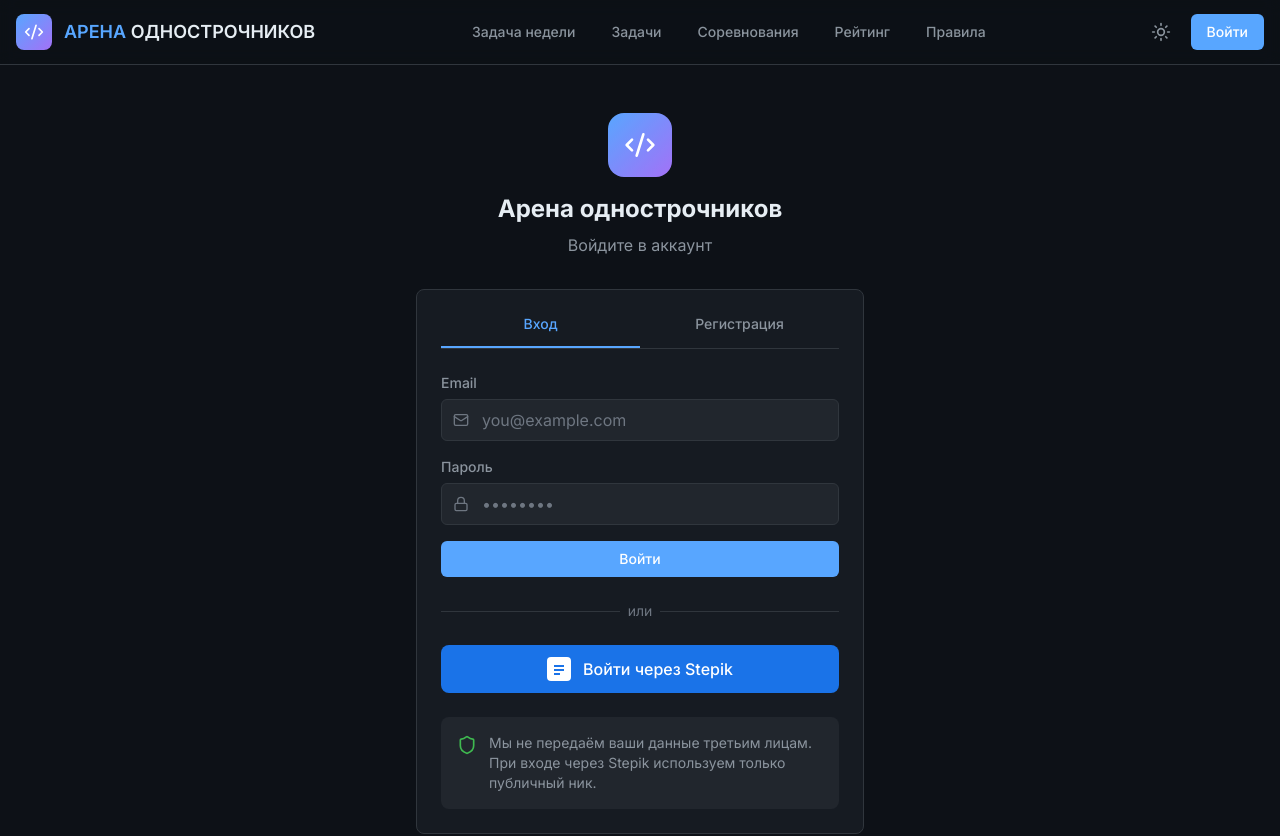
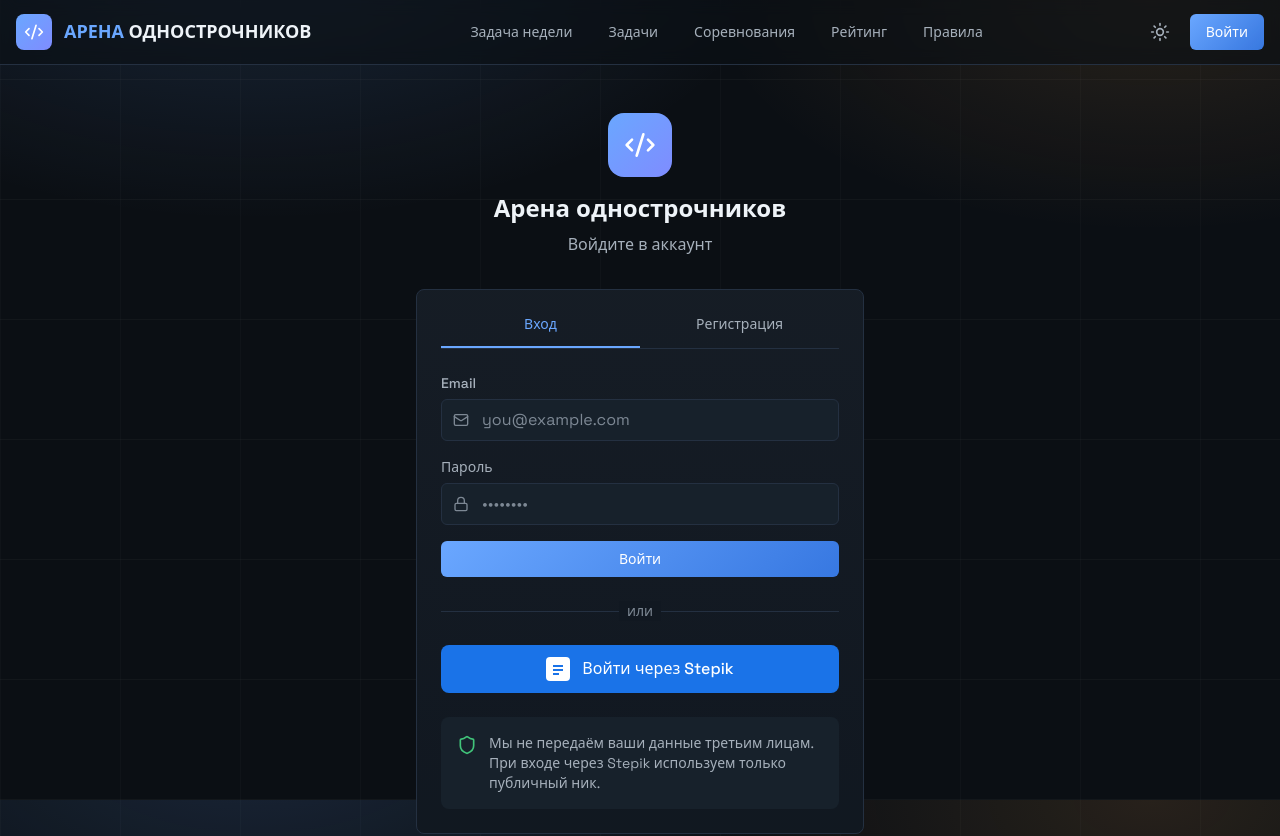
Before and after one commit to kuzmin-lemmi/codegolf-arena, a Next.js app: page /auth in a window 1280 px wide. Shown: the top 836 px of the page. Built offline with nearby package versions, Linux system fonts and the light colour scheme; no server answers.

Commit message:
Refresh dark arena styling

```diff
--- a/src/app/globals.css
+++ b/src/app/globals.css
@@ -4,71 +4,61 @@
 
 /* Тёмная тема (по умолчанию) */
 :root {
-  --background: #0d1117;
-  --background-secondary: #161b22;
-  --background-tertiary: #21262d;
-  --border: #30363d;
-  --text-primary: #f0f6fc;
-  --text-secondary: #8b949e;
-  --text-muted: #6e7681;
-  --accent-blue: #58a6ff;
-  --accent-green: #3fb950;
-  --accent-red: #f85149;
-  --accent-yellow: #d29922;
-  --accent-purple: #a371f7;
+  --background: #0b0f14;
+  --background-secondary: #111821;
+  --background-tertiary: #17212b;
+  --border: #243041;
+  --border-light: #334155;
+  --text-primary: #eef3f8;
+  --text-secondary: #a6b0bb;
+  --text-muted: #7d8894;
+  --accent-blue: #6aa7ff;
+  --accent-green: #41c47a;
+  --accent-amber: #f0a44b;
+  --accent-yellow: #e0b04f;
+  --accent-red: #f25f5c;
   --tier-bronze: #cd7f32;
   --tier-silver: #c0c0c0;
-  --tier-gold: #ffd700;
+  --tier-gold: #ffd166;
 }
 
 /* Светлая тема */
 [data-theme="light"] {
-  --background: #ffffff;
-  --background-secondary: #f6f8fa;
-  --background-tertiary: #eaeef2;
-  --border: #d0d7de;
-  --text-primary: #1f2328;
-  --text-secondary: #57606a;
-  --text-muted: #8c959f;
-  --accent-blue: #0969da;
-  --accent-green: #1a7f37;
-  --accent-red: #cf222e;
-  --accent-yellow: #9a6700;
-  --accent-purple: #8250df;
+  --background: #f6f7fb;
+  --background-secondary: #ffffff;
+  --background-tertiary: #eef1f6;
+  --border: #d9e0ea;
+  --border-light: #c8d2e1;
+  --text-primary: #121722;
+  --text-secondary: #465163;
+  --text-muted: #6e7a8c;
+  --accent-blue: #2f6ef5;
+  --accent-green: #1f9d5a;
+  --accent-amber: #c5741e;
+  --accent-yellow: #9a6b1b;
+  --accent-red: #c63d3a;
   --tier-bronze: #a05a2c;
   --tier-silver: #6e7781;
-  --tier-gold: #bf8700;
-}
-
-/* Импорт шрифтов */
-@import url('https://fonts.googleapis.com/css2?family=Inter:wght@400;500;600;700&family=JetBrains+Mono:wght@400;500;600;700&display=swap');
-
-/* Базовые стили */
-:root {
-  --background: #0d1117;
-  --background-secondary: #161b22;
-  --background-tertiary: #21262d;
-  --border: #30363d;
-  --border-light: #484f58;
-  --text-primary: #e6edf3;
-  --text-secondary: #8b949e;
-  --text-muted: #6e7681;
-  --accent-blue: #58a6ff;
-  --accent-green: #3fb950;
-  --accent-yellow: #d29922;
-  --accent-red: #f85149;
-  --tier-bronze: #cd7f32;
-  --tier-silver: #c0c0c0;
-  --tier-gold: #ffd700;
+  --tier-gold: #b07a16;
 }
 
 html {
   color-scheme: dark;
 }
 
+html[data-theme="light"] {
+  color-scheme: light;
+}
+
 body {
   @apply bg-background text-text-primary font-sans antialiased;
   min-height: 100vh;
+  background-image:
+    radial-gradient(900px 500px at 20% -10%, rgba(106, 167, 255, 0.16), transparent 60%),
+    radial-gradient(800px 420px at 90% 0%, rgba(240, 164, 75, 0.12), transparent 55%),
+    repeating-linear-gradient(0deg, rgba(255, 255, 255, 0.03) 0 1px, transparent 1px 120px),
+    repeating-linear-gradient(90deg, rgba(255, 255, 255, 0.02) 0 1px, transparent 1px 120px);
+  background-attachment: fixed;
 }
 
 /* Кастомный скроллбар */
@@ -92,7 +82,9 @@ body {
 /* Утилиты для карточек */
 @layer components {
   .card {
-    @apply bg-background-secondary border border-border rounded-lg;
+    @apply border border-border rounded-lg;
+    background: linear-gradient(180deg, rgba(255, 255, 255, 0.02), rgba(0, 0, 0, 0.02)),
+      var(--background-secondary);
   }
 
   .card-hover {
@@ -104,7 +96,12 @@ body {
   }
 
   .btn-primary {
-    @apply btn bg-accent-blue text-white hover:bg-accent-blue/90;
+    @apply btn text-white;
+    background: linear-gradient(135deg, rgba(106, 167, 255, 1), rgba(59, 130, 246, 0.9));
+  }
+
+  .btn-primary:hover {
+    filter: brightness(1.05);
   }
 
   .btn-secondary {
--- a/src/app/layout.tsx
+++ b/src/app/layout.tsx
@@ -84,7 +84,7 @@ export default function RootLayout({
         <link rel="preconnect" href="https://fonts.googleapis.com" />
         <link rel="preconnect" href="https://fonts.gstatic.com" crossOrigin="anonymous" />
         <link
-          href="https://fonts.googleapis.com/css2?family=Inter:wght@400;500;600;700&family=JetBrains+Mono:wght@400;500;700&display=swap"
+          href="https://fonts.googleapis.com/css2?family=Space+Grotesk:wght@400;500;600;700&family=JetBrains+Mono:wght@400;500;700&display=swap"
           rel="stylesheet"
         />
       </head>
--- a/tailwind.config.ts
+++ b/tailwind.config.ts
@@ -11,36 +11,37 @@ const config: Config = {
       colors: {
         // Основные цвета темной темы (как на макетах)
         background: {
-          DEFAULT: '#0d1117',
-          secondary: '#161b22',
-          tertiary: '#21262d',
+          DEFAULT: '#0b0f14',
+          secondary: '#111821',
+          tertiary: '#17212b',
         },
         border: {
-          DEFAULT: '#30363d',
-          light: '#484f58',
+          DEFAULT: '#243041',
+          light: '#334155',
         },
         text: {
-          primary: '#e6edf3',
-          secondary: '#8b949e',
-          muted: '#6e7681',
+          primary: '#eef3f8',
+          secondary: '#a6b0bb',
+          muted: '#7d8894',
         },
         accent: {
-          blue: '#58a6ff',
-          green: '#3fb950',
-          yellow: '#d29922',
-          orange: '#db6d28',
-          red: '#f85149',
-          purple: '#a371f7',
+          blue: '#6aa7ff',
+          green: '#41c47a',
+          yellow: '#e0b04f',
+          orange: '#f0a44b',
+          amber: '#f0a44b',
+          red: '#f25f5c',
+          purple: '#7f8cff',
         },
         tier: {
           bronze: '#cd7f32',
           silver: '#c0c0c0',
-          gold: '#ffd700',
+          gold: '#ffd166',
         },
       },
       fontFamily: {
-        sans: ['Inter', 'system-ui', 'sans-serif'],
-        mono: ['JetBrains Mono', 'Fira Code', 'monospace'],
+        sans: ['"Space Grotesk"', '"IBM Plex Sans"', 'system-ui', 'sans-serif'],
+        mono: ['"JetBrains Mono"', '"Fira Code"', 'monospace'],
       },
       boxShadow: {
         'card': '0 1px 3px rgba(0, 0, 0, 0.12), 0 1px 2px rgba(0, 0, 0, 0.24)',
```
